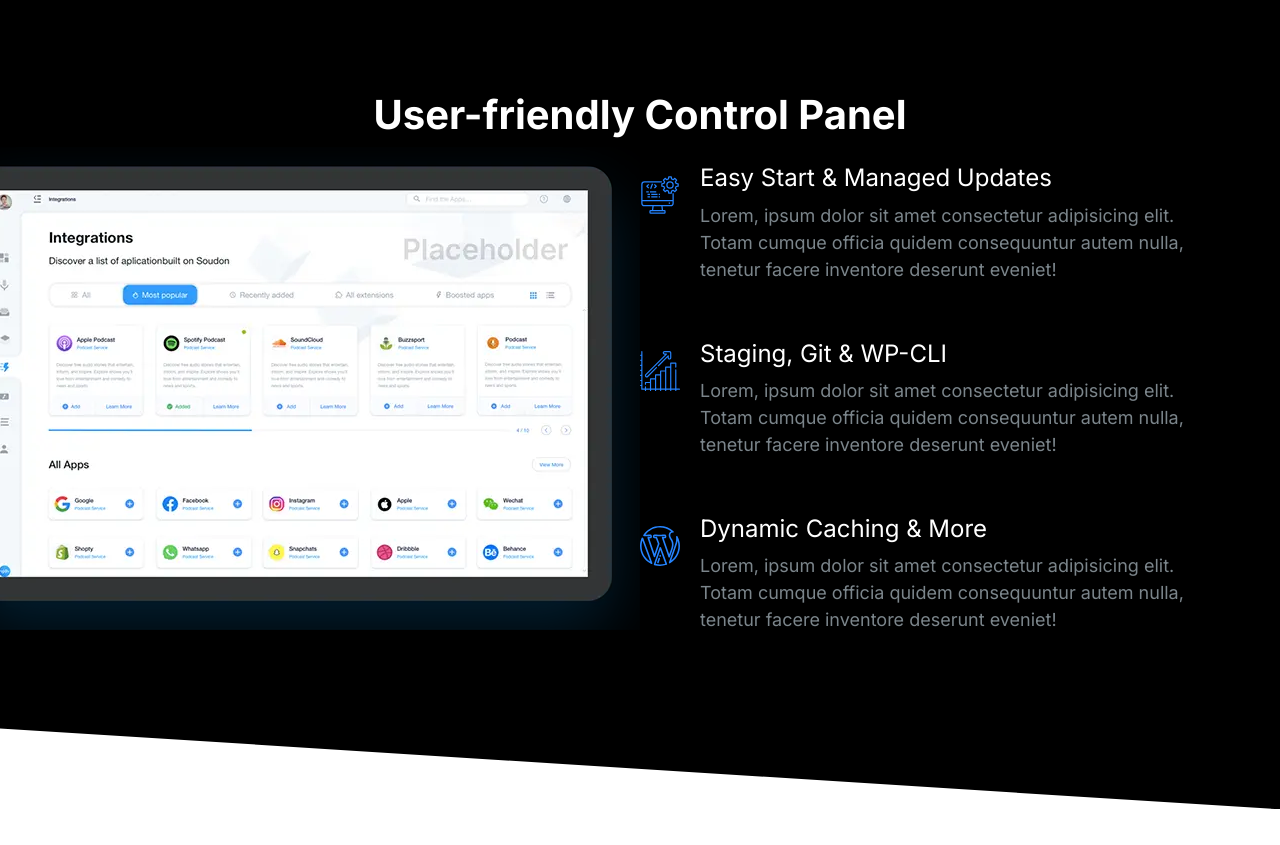
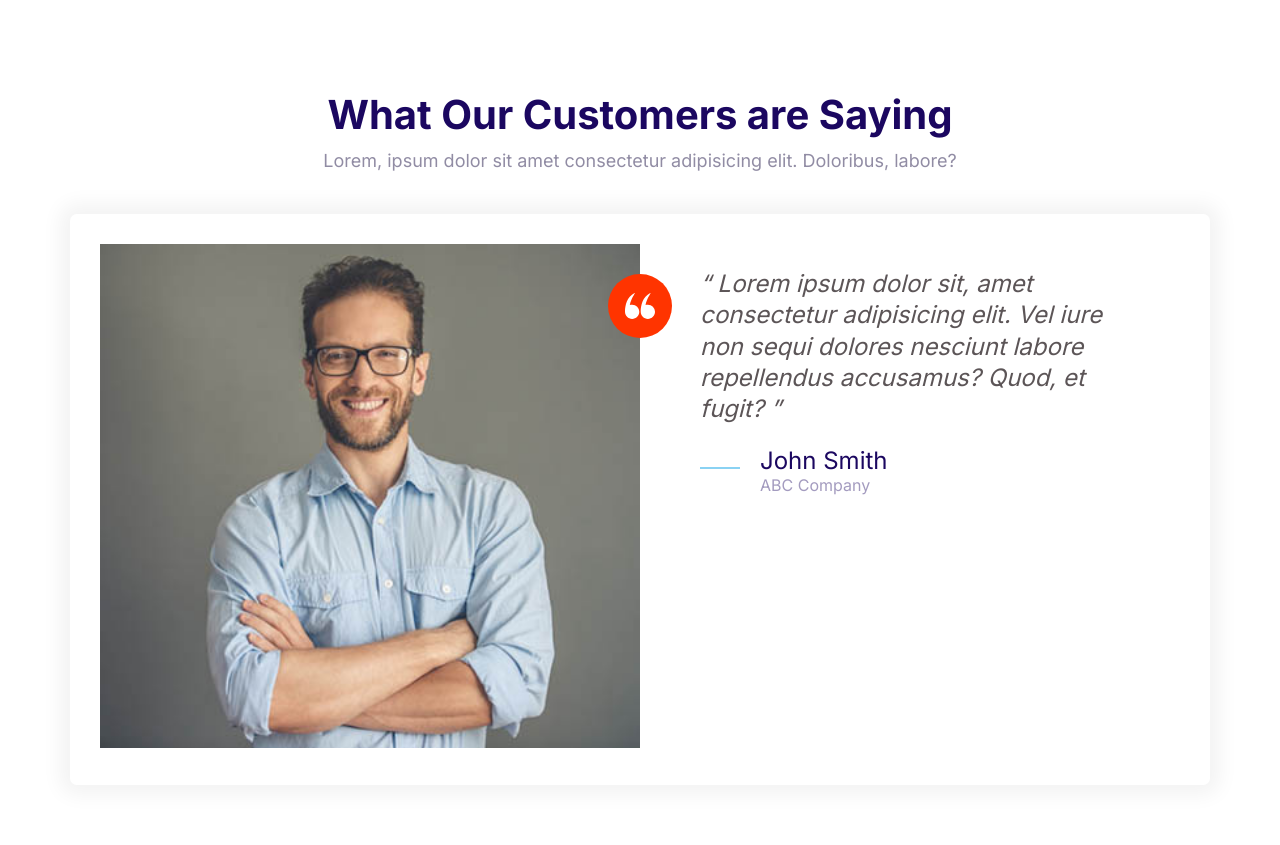
Before and after one commit to aussio/justify, a plain HTML site: page index.html in a window 1280 px wide. Before the commit the page ends 809 px from the top, so only its background shows below. Drawn offline with Linux system fonts and the light colour scheme.

Commit message:
Creates the testamonials block

```diff
--- a/css/styles.css
+++ b/css/styles.css
@@ -614,6 +614,7 @@ a {
 
 .block__header {
   text-align: center;
+  margin-bottom: 4rem;
 }
 
 .block__heading {
--- a/index.html
+++ b/index.html
@@ -16,73 +16,50 @@
     <link rel="stylesheet" href="css/styles.css" />
   </head>
   <body>
-    <section class="block block--dark block--skewed-right block-showcase">
+    <section class="block">
       <header class="block__header">
-        <h2>User-friendly Control Panel</h2>
+        <h2>What Our Customers are Saying</h2>
+        <p>
+          Lorem, ipsum dolor sit amet consectetur adipisicing elit. Doloribus,
+          labore?
+        </p>
       </header>
-      <div class="container grid grid--1x2">
-        <picture class="block-showcase__image">
-          <source
-            type="image/webp"
-            srcset="images/ipad.webp 1x, images/ipad@2x.webp 2x" />
-          <source
-            type="image/png"
-            srcset="images/ipad.png 1x, images/ipad@2x.png 2x" />
-          <img src="images/ipad.png" alt=""
-        /></picture>
-        <ul class="list">
-          <li>
+      <div class="container">
+        <div class="card testimonial">
+          <div class="grid grid--1x2">
+            <div class="testimonial__image">
+              <img
+                src="images/testimonial.jpg"
+                alt="A happy, smiling customer"
+              />
+              <span class="icon-container icon-container--accent">
+                <svg class="icon icon--white icon--small">
+                  <use xlink:href="images/sprite.svg#quotes"></use>
+                </svg>
+              </span>
+            </div>
+            <blockquote class="quote">
+              <p class="quote__text">
+                Lorem ipsum dolor sit, amet consectetur adipisicing elit. Vel
+                iure non sequi dolores nesciunt labore repellendus accusamus?
+                Quod, et fugit?
+              </p>
+              <footer>
                 <div class="media">
                   <div class="media__image">
-                <svg class="icon icon--primary">
-                  <use xlink:href="images/sprite.svg#computer"></use>
+                    <svg class="icon icon--primary quote__line">
+                      <use xlink:href="images/sprite.svg#line"></use>
                     </svg>
                   </div>
                   <div class="media__body">
-                <h3 class="media__title">Easy Start & Managed Updates</h3>
-                <p>
-                  Lorem, ipsum dolor sit amet consectetur adipisicing elit.
-                  Totam cumque officia quidem consequuntur autem nulla, tenetur
-                  facere inventore deserunt eveniet!
-                </p>
+                    <h3 class="media__title quote__author">John Smith</h3>
+                    <p class="quote__organization">ABC Company</p>
                   </div>
                 </div>
-          </li>
-          <li>
-            <div class="media">
-              <div class="media__image">
-                <svg class="icon icon--primary">
-                  <use xlink:href="images/sprite.svg#growth"></use>
-                </svg>
-              </div>
-              <div class="media__body">
-                <h3 class="media__title">Staging, Git & WP-CLI</h3>
-                <p>
-                  Lorem, ipsum dolor sit amet consectetur adipisicing elit.
-                  Totam cumque officia quidem consequuntur autem nulla, tenetur
-                  facere inventore deserunt eveniet!
-                </p>
+              </footer>
+            </blockquote>
           </div>
         </div>
-          </li>
-          <li>
-            <div class="media">
-              <div class="media__image">
-                <svg class="icon icon--primary">
-                  <use xlink:href="images/sprite.svg#wordpress"></use>
-                </svg>
-              </div>
-              <div class="media__body">
-                <h3 class="media__title">Dynamic Caching & More</h3>
-                <p>
-                  Lorem, ipsum dolor sit amet consectetur adipisicing elit.
-                  Totam cumque officia quidem consequuntur autem nulla, tenetur
-                  facere inventore deserunt eveniet!
-                </p>
-              </div>
-            </div>
-          </li>
-        </ul>
       </div>
     </section>
     <script src="js/main.js"></script>
```
Also changed, not shown: components/testamonials-block.html (added, +43 -0 lines). Lines whose indentation alone changed are shown as unchanged.
